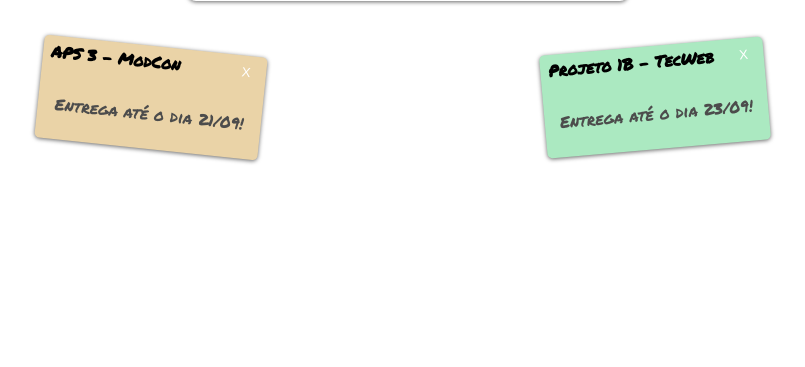
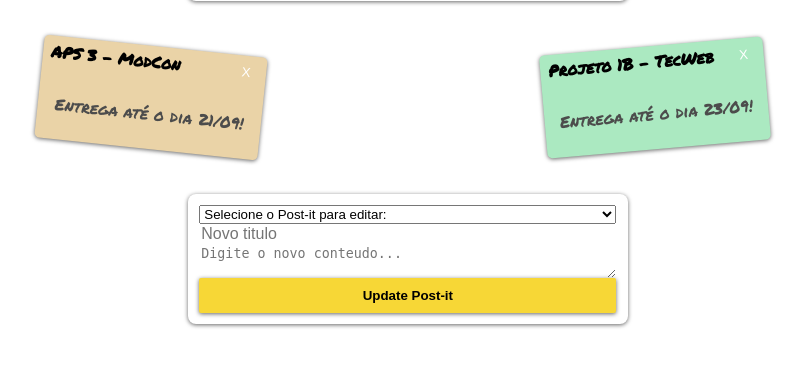
Before and after one commit to nataliaqmc/Projeto-1B-TecWeb, a Django app: page / in a window 1280 px wide. Shown: the part 220-587 px from the top of the page, without its empty margins (237-1042 px from the left). Run offline with Django 3.2, Linux system fonts and the light colour scheme; data comes from the database, SQL or seed files in the repository; both versions use the stored data as it was after the commit; some libraries are stand-ins or nearby versions.

Commit message:
update post-it implementado

```diff
--- a/notes/models.py
+++ b/notes/models.py
@@ -6,4 +6,4 @@ class Note(models.Model):
     content = models.TextField()
     def __str__(self):
         #ID.TITULO - RETURN
-        return f'{self.id}. {self.title}'
+        return f'{self.id}.{self.title}'
--- a/notes/static/notes/getit.css
+++ b/notes/static/notes/css/getit.css
@@ -95,6 +95,12 @@ img {
  font-family: 'Permanent Marker', cursive;
 
 
+}
+.container-update{
+  display: flex;
+  margin-left: 70%;
+  width: 70%;
+  justify-content: flex-end;
 }
 
 .card {
@@ -207,7 +213,9 @@ background-color: #9de0f5;
    margin-left: 33%;
    margin-top: 2rem;
    margin-bottom: 2rem;
+   justify-content: space-evenly;
  }
+
  .form-card-title {
    align-items: flex-start;
    font-size: medium;
@@ -215,7 +223,6 @@ background-color: #9de0f5;
    border-width: 0;
 
  }
-
  .autoresize {
    border-style: solid;
    border-width: 0;
--- a/notes/templates/notes/base.html
+++ b/notes/templates/notes/base.html
@@ -15,7 +15,7 @@
         href="https://fonts.googleapis.com/css2?family=Roboto&family=Permanent+Marker&display=swap"
         rel="stylesheet"
     />
-    <link rel="stylesheet" href="{% static 'notes/getit.css' %}" />
+    <link rel="stylesheet" href="{% static 'notes/css/getit.css' %}" />
     <title>Get-it</title>
   </head>
 
--- a/notes/templates/notes/index.html
+++ b/notes/templates/notes/index.html
@@ -32,14 +32,40 @@
             {% for note in notes %}
             <div class="card">
                 <div class=card-title-container>
-                    <h3 class="card-title">{{ note.title}}</h3>
+                    <p class="card-title" id="titulo">{{note.title}}</p>
                     <input value="X" class="x" type="submit" formaction="/delete/{{note.id}}">
                 </div>
-                <p class="card-content">{{note.content}}</p>
+                <p id="detalhes" class="card-content">{{note.content}}</p>
             </div>
             {% endfor %}
         </div>
     </form>
+
+    <form class="form-card" method="POST">
+        {% csrf_token %}
+        <select class="select" name="identificador">
+            <option>Selecione o Post-it para editar:</option>
+            {% for note in notes %}
+            <option value="{{note.id}}">{{note}}</option>
+            {% endfor %}
+        </select>
+        <input
+            class="form-card-title"
+            type="text"
+            name="titulo"
+            placeholder="Novo titulo"
+        />
+        <textarea
+            class="autoresize"
+            name="detalhes"
+            placeholder="Digite o novo conteudo..."
+        ></textarea>
+
+        <button class="btn" type="submit" formaction="/update">Update Post-it</button>
+
+    </form>
+
+
 </main>
-<script type="text/javascript" src="{% static 'notes/getit.js' %}"></script>
+<script type="text/javascript" src="{% static 'notes/js/getit.js' %}"></script>
 {% endblock %}
--- a/notes/urls.py
+++ b/notes/urls.py
@@ -5,6 +5,6 @@ from . import views
 
 urlpatterns = [
     path('', views.index, name='index'),
-    path('update/<int:id>', views.update),
+    path('update', views.update),
     path('delete/<int:id>', views.delete)
 ]
--- a/notes/views.py
+++ b/notes/views.py
@@ -6,24 +6,26 @@ def index(request):
     if request.method == 'POST':
         title = request.POST.get('titulo')
         content = request.POST.get('detalhes')
+        # TAREFA: Utilize o title e content para criar um novo Note no banco de dados
         Note.objects.create(title=title, content=content)
         return redirect('index')
     else:
         all_notes = Note.objects.all()
         return render(request, 'notes/index.html', {'notes': all_notes})
 
-def update(id, request):
+def update(request):
     if request.method == 'POST':
         title = request.POST.get('titulo')
         content = request.POST.get('detalhes')
+        id = request.POST.get('identificador')
         note = Note.objects.get(id=id)
+        note.title = title
+        note.content = content
+        note.save()
         return redirect('index')
-    else:
-        all_notes = Note.objects.all()
-        return render(request, 'notes/index.html', {'notes': all_notes})
 
 def delete(request, id):
     if request.method == 'POST':
         note = Note.objects.get(id=id)
         note.delete()
-        return redirect('index')
+    return redirect('index')
```
Also changed, not shown: db.sqlite3, notes/static/notes/js/getit.js (line endings or trailing spaces).
